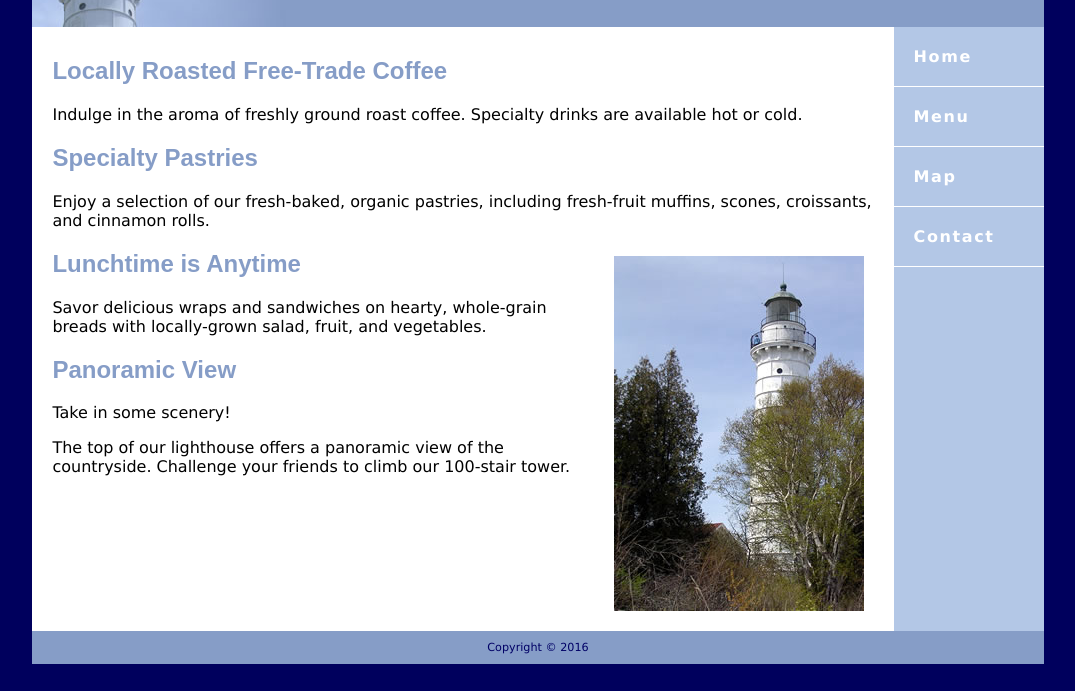
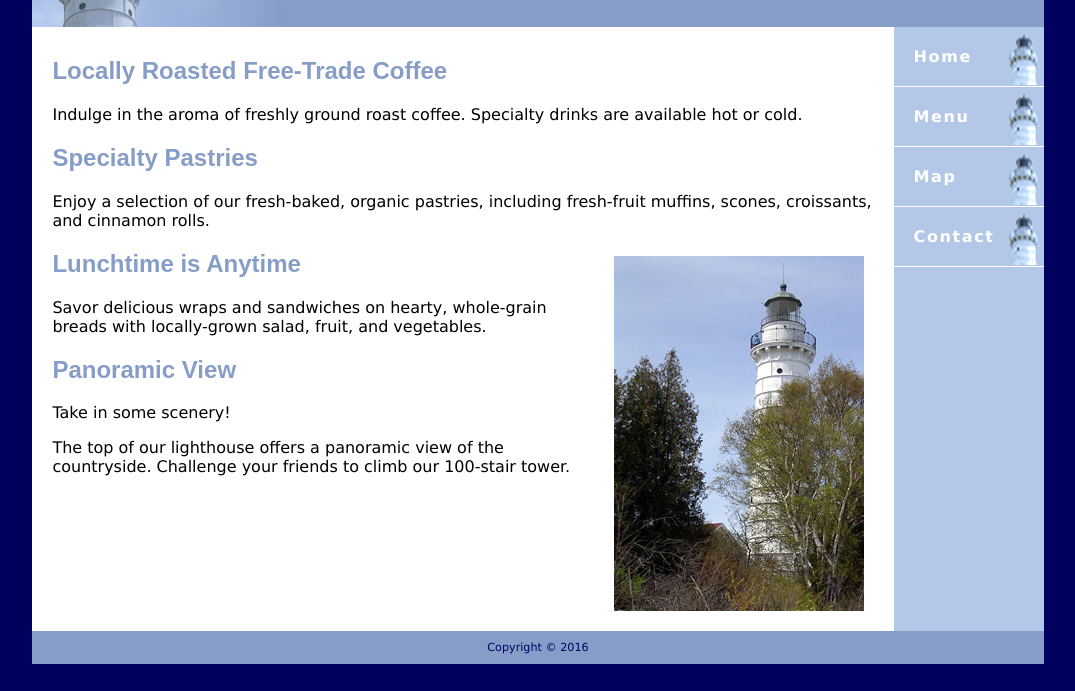
Before and after one commit to epic-erick/CSS-sprites, a plain HTML site: page index.html in a window 1280 px wide. Shown: the part 109-800 px from the top of the page, without its empty margins (102-1177 px from the left). Drawn offline with Linux system fonts and the light colour scheme.

Commit message:
Navigation now uses 1 image for two purposes instead of loading 2 images

```diff
--- a/index.html
+++ b/index.html
@@ -33,15 +33,24 @@ nav ul { list-style-type: none;
           padding: 0;
 }
 nav a { text-decoration: none;
-         display: block;
-	     padding: 20px;
-         background-color: #b3c7e6;
-	     border-bottom: 1px solid #ffffff;
+        display: block;
+	      padding: 20px;
+        background-color: #b3c7e6;
+	      border-bottom: 1px solid #ffffff;
+
+        background-image: url("sprites.gif");
+        background-repeat: no-repeat;
+        background-position: right -0px; /* -0px configures display at an offset
+                                              of 0 pixels down from the top (1st lighthouse in image)*/
 }
 nav a:link    { color: #ffffff;  }
 nav a:visited { color: #eaeaea; }
 nav a:hover   { background-color: #eaeaea;
-                 color: #869dc7; }
+                color: #869dc7;
+
+                background-position: right -100px;  /* -100px configures display at an offset
+                                                      of 100 pixels down from the top (2nd lighthouse in image)*/
+              }
 main { background-color: #ffffff;
            color: #000000;
 		   padding: 10px 20px;
```
